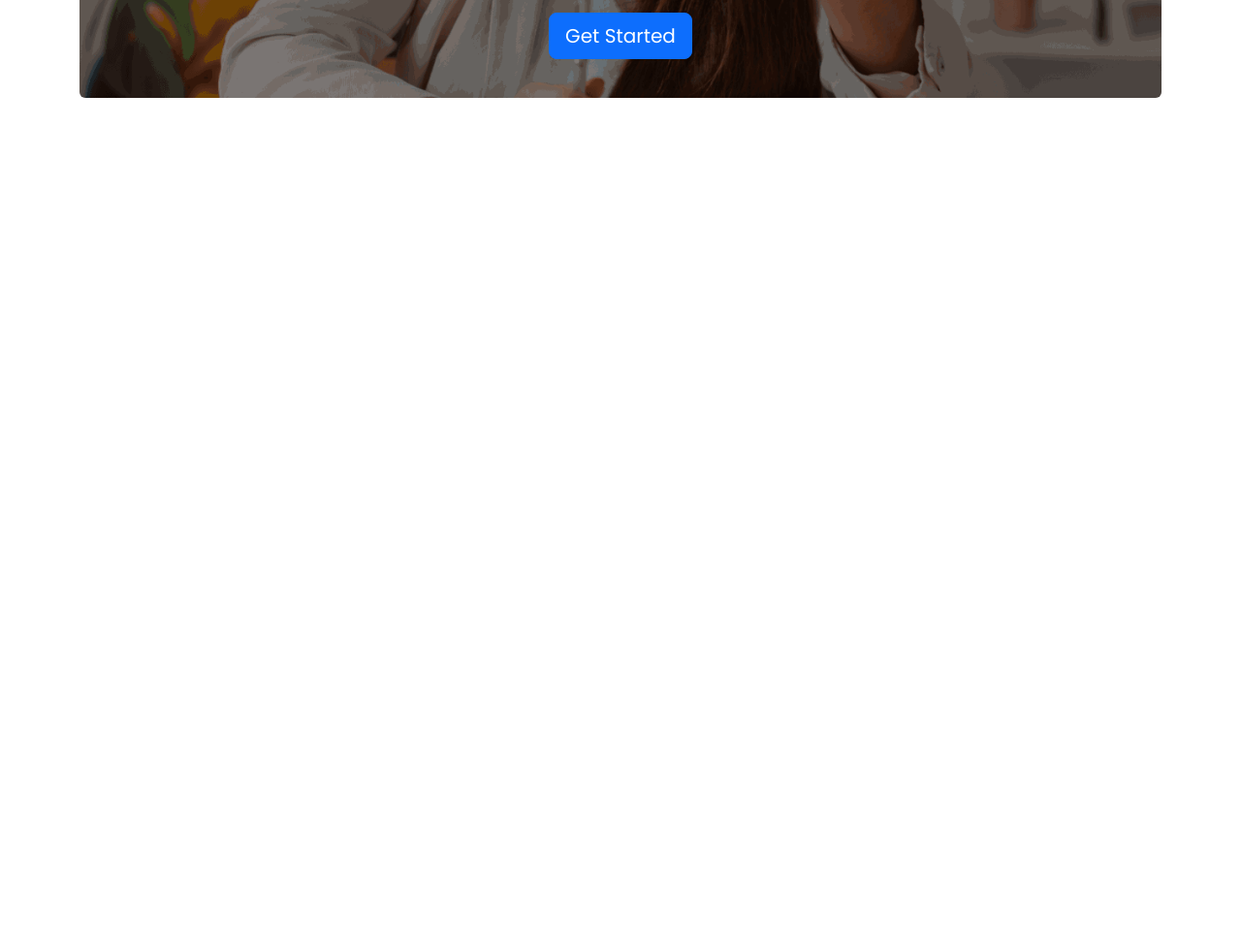
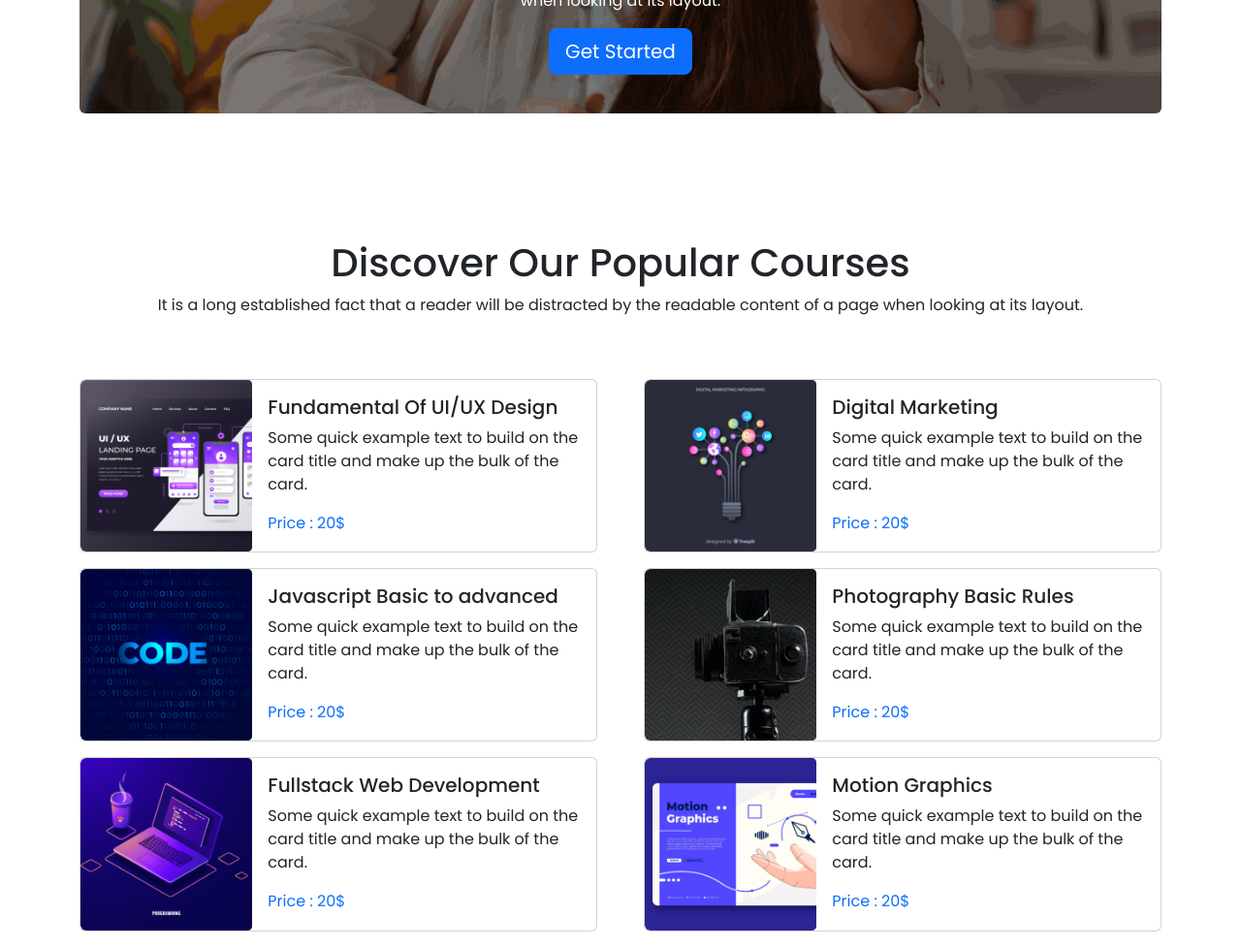
Before and after one commit to Mostakim-Hasan/the-learning-shelf, a plain HTML site: page index.html in a window 1280 px wide. Shown: the part 625-1602 px from the top of the page at 97% size. Before the commit the page ends 800 px from the top, so only its background shows below. Drawn offline with nearby package versions, Linux system fonts and the light colour scheme.

Commit message:
added courses

```diff
--- a/index.html
+++ b/index.html
@@ -5,6 +5,7 @@
     <meta charset="utf-8">
     <meta name="viewport" content="width=device-width, initial-scale=1">
     <title>The Learning Shelf</title>
+    <!-- bootstrap link -->
     <link href="https://cdn.jsdelivr.net/npm/bootstrap@5.2.1/dist/css/bootstrap.min.css" rel="stylesheet"
         integrity="sha384-iYQeCzEYFbKjA/T2uDLTpkwGzCiq6soy8tYaI1GyVh/UjpbCx/TYkiZhlZB6+fzT" crossorigin="anonymous">
     <!-- font link -->
@@ -20,7 +21,7 @@
 <body>
     <header class="container">
         <!-- navbar  -->
-        <div class="mt-">
+        <div class="mt-3">
             <nav class="navbar navbar-expand-lg">
                 <div class="container-fluid">
                     <span class="navbar-brand navbar-name mb-0 h1">Learning Shelf</span>
@@ -92,6 +93,110 @@
             </div>
         </div>
     </header>
+    <main class="container main-margin">
+        <div class="d-flex justify-content-center">
+            <div>
+                <h1 class="d-flex justify-content-center">Discover Our Popular
+                    Courses</h1>
+                <p>It is a long established fact that a reader will be distracted by the readable
+                    content of a page when looking at its layout.</p>
+            </div>
+        </div>
+        <div class="d-flex justify-content-evenly mt-5">
+            <div class="courses-grid gap-5">
+                <div class="card mb-3" style="max-width: 540px;">
+                    <div class="row g-0">
+                        <div class="col-md-4">
+                            <img src="images/course/course-1.png" class="img-fluid rounded-start" alt="...">
+                        </div>
+                        <div class="col-md-8">
+                            <div class="card-body">
+                                <h5 class="card-title">Fundamental Of UI/UX Design</h5>
+                                <p class="card-text">Some quick example text to build on the card title
+                                    and make up the bulk of the card.</p>
+                                <p class="card-text text-primary">Price : 20$</p>
+                            </div>
+                        </div>
+                    </div>
+                </div>
+                <div class="card mb-3" style="max-width: 540px;">
+                    <div class="row g-0">
+                        <div class="col-md-4">
+                            <img src="images/course/course-2.png" class="img-fluid rounded-start" alt="...">
+                        </div>
+                        <div class="col-md-8">
+                            <div class="card-body">
+                                <h5 class="card-title">Javascript Basic to advanced</h5>
+                                <p class="card-text">Some quick example text to build on the card title
+                                    and make up the bulk of the card.</p>
+                                <p class="card-text text-primary">Price : 20$</p>
+                            </div>
+                        </div>
+                    </div>
+                </div>
+                <div class="card mb-3" style="max-width: 540px;">
+                    <div class="row g-0">
+                        <div class="col-md-4">
+                            <img src="images/course/course-3.png" class="img-fluid rounded-start" alt="...">
+                        </div>
+                        <div class="col-md-8">
+                            <div class="card-body">
+                                <h5 class="card-title">Fullstack Web Development</h5>
+                                <p class="card-text">Some quick example text to build on the card title
+                                    and make up the bulk of the card.</p>
+                                <p class="card-text text-primary">Price : 20$</p>
+                            </div>
+                        </div>
+                    </div>
+                </div>
+                <div class="card mb-3" style="max-width: 540px;">
+                    <div class="row g-0">
+                        <div class="col-md-4">
+                            <img src="images/course/course-4.png" class="img-fluid rounded-start" alt="...">
+                        </div>
+                        <div class="col-md-8">
+                            <div class="card-body">
+                                <h5 class="card-title">Digital Marketing</h5>
+                                <p class="card-text">Some quick example text to build on the card title
+                                    and make up the bulk of the card.</p>
+                                <p class="card-text text-primary">Price : 20$</p>
+                            </div>
+                        </div>
+                    </div>
+                </div>
+                <div class="card mb-3" style="max-width: 540px;">
+                    <div class="row g-0">
+                        <div class="col-md-4">
+                            <img src="images/course/course-5.png" class="img-fluid rounded-start" alt="...">
+                        </div>
+                        <div class="col-md-8">
+                            <div class="card-body">
+                                <h5 class="card-title">Photography Basic Rules</h5>
+                                <p class="card-text">Some quick example text to build on the card title
+                                    and make up the bulk of the card.</p>
+                                <p class="card-text text-primary">Price : 20$</p>
+                            </div>
+                        </div>
+                    </div>
+                </div>
+                <div class="card mb-3" style="max-width: 540px;">
+                    <div class="row g-0">
+                        <div class="col-md-4">
+                            <img src="images/course/course-6.png" class="img-fluid rounded-start" alt="...">
+                        </div>
+                        <div class="col-md-8">
+                            <div class="card-body">
+                                <h5 class="card-title">Motion Graphics</h5>
+                                <p class="card-text">Some quick example text to build on the card title
+                                    and make up the bulk of the card.</p>
+                                <p class="card-text text-primary">Price : 20$</p>
+                            </div>
+                        </div>
+                    </div>
+                </div>
+            </div>
+        </div>
+    </main>
     <script src="https://cdn.jsdelivr.net/npm/bootstrap@5.2.1/dist/js/bootstrap.bundle.min.js"
         integrity="sha384-u1OknCvxWvY5kfmNBILK2hRnQC3Pr17a+RTT6rIHI7NnikvbZlHgTPOOmMi466C8"
         crossorigin="anonymous"></script>
--- a/style.css
+++ b/style.css
@@ -17,3 +17,11 @@ body {
 
     color: #4A4A4A;
 }
+
+.main-margin {
+    margin-top: 130px;
+}
+
+.courses-grid {
+    columns: 2;
+}
```
